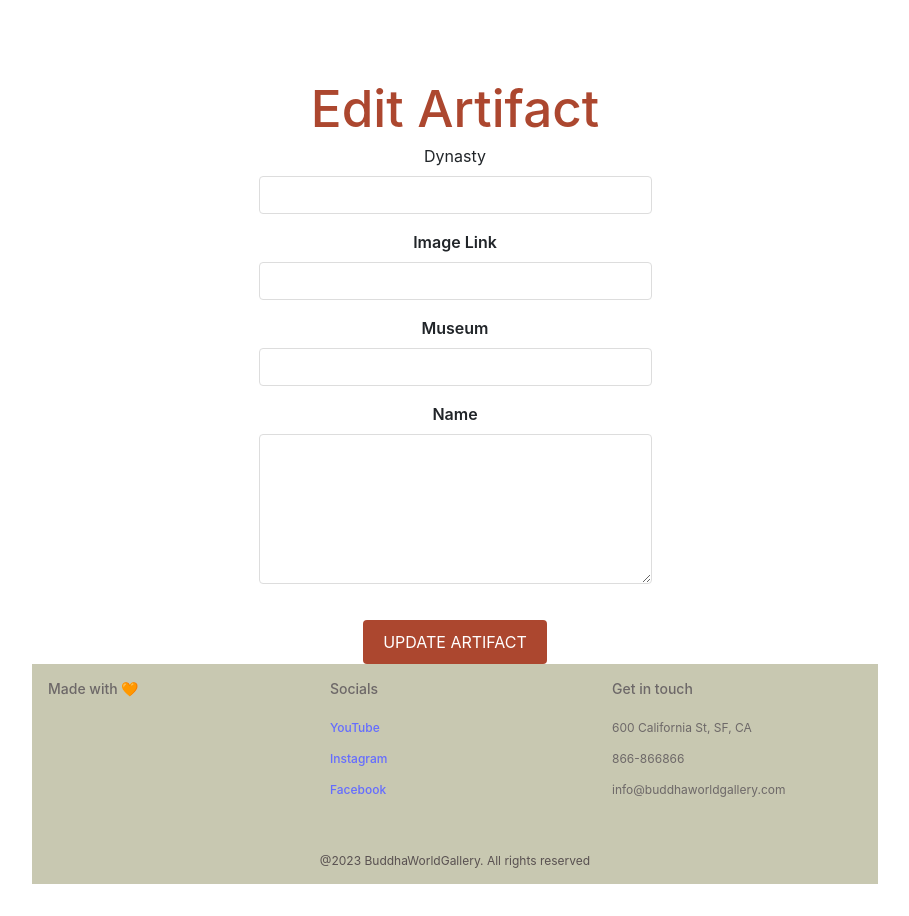
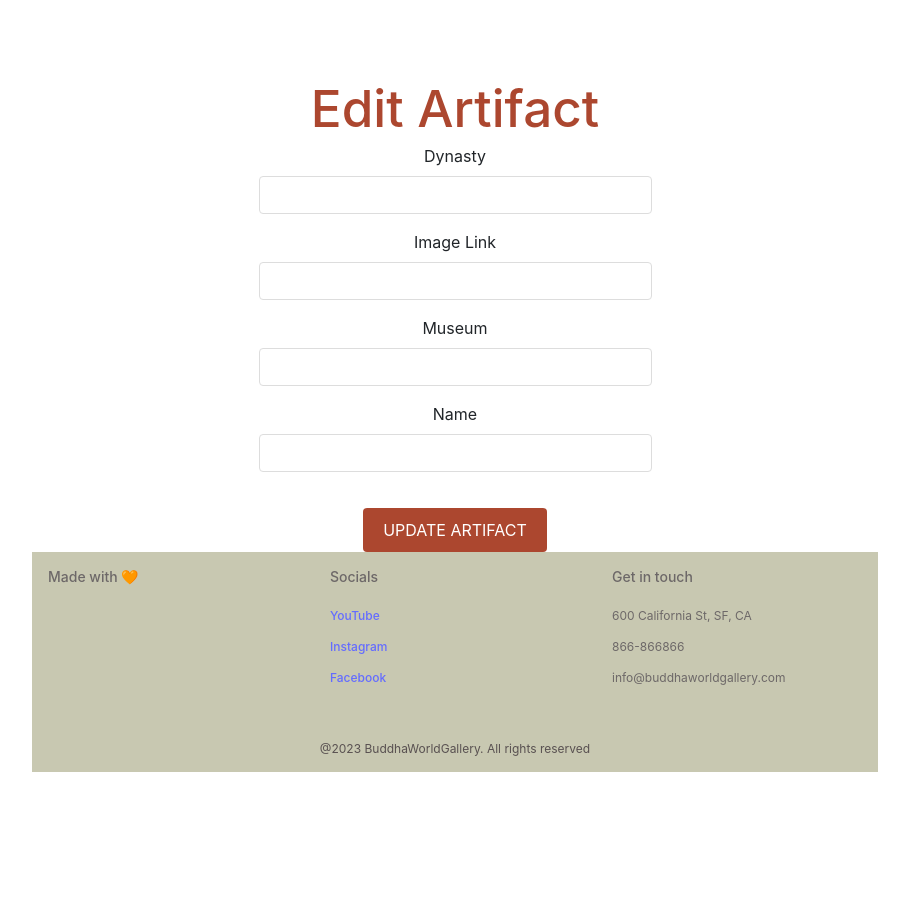
Before and after one commit to tizriverwind/BuddhaWorldGallery, a React (Vite) app in the folder front/: page /buddha/edit/id/1 in a window 1280 px wide. Shown: the whole page, without its empty margins (185-1094 px from the left). After the commit the page ends 804 px from the top, so only its background shows below. Built offline with nearby package versions, Linux system fonts and the light colour scheme; no server answers.

Commit message:
rendered 3 react hooks - navbar, photogallery, searchbar

```diff
--- a/front/src/pages/AboutUs.jsx
+++ b/front/src/pages/AboutUs.jsx
@@ -21,6 +21,10 @@ const AboutUs = () => {
             beginnings, we have evolved into a distinguished haven, showcasing
             an eclectic collection of Buddhist art from every corner of the
             globe.
+          </p>
+          <p>
+            🧡Special thanks to our museum curator friend Huiwen Liu, who
+            generously provided us with her Buddha Artifacts dataset🧡
           </p>
         </section>
 
--- a/front/src/pages/EditArtifact.jsx
+++ b/front/src/pages/EditArtifact.jsx
@@ -19,7 +19,7 @@ export function EditArtifact() {
           const data = await response.json();
           setArtifact(data);
         } else {
-          alert("Artifact failted to update");
+          alert("Failed to fetch artifact");
           console.error("Error fetching artifact details");
         }
       } catch (error) {
@@ -75,6 +75,7 @@ export function EditArtifact() {
             <div className="form-group mb-3">
               <input
                 type="text"
+                id="dynasty"
                 name="dynasty"
                 value={artifactData.dynasty}
                 onChange={handleChange}
@@ -82,10 +83,12 @@ export function EditArtifact() {
                 className="form-control"
               />
             </div>
+
+            <label htmlFor="imagelink">Image Link</label>
             <div className="form-group mb-3">
-              <label htmlFor="imagelink">Image Link</label>
               <input
                 type="text"
+                id="imagelink"
                 name="image"
                 value={artifactData.image}
                 onChange={handleChange}
@@ -94,10 +97,11 @@ export function EditArtifact() {
               />
             </div>
 
+            <label htmlFor="museum">Museum</label>
             <div className="form-group mb-3">
-              <label htmlFor="weblink">Museum</label>
               <input
                 type="text"
+                id="museum"
                 name="museum"
                 value={artifactData.museum}
                 onChange={handleChange}
@@ -105,9 +109,12 @@ export function EditArtifact() {
                 className="form-control"
               />
             </div>
+
+            <label htmlFor="name">Name</label>
             <div className="form-group mb-3">
-              <label htmlFor="description">Name</label>
-              <textarea
+              <input
+                type="text"
+                id="name"
                 name="name"
                 value={artifactData.name}
                 onChange={handleChange}
@@ -115,6 +122,7 @@ export function EditArtifact() {
                 className="form-control"
               />
             </div>
+
             <button type="submit" className="btn btn-primary">
               Update Artifact
             </button>
```
